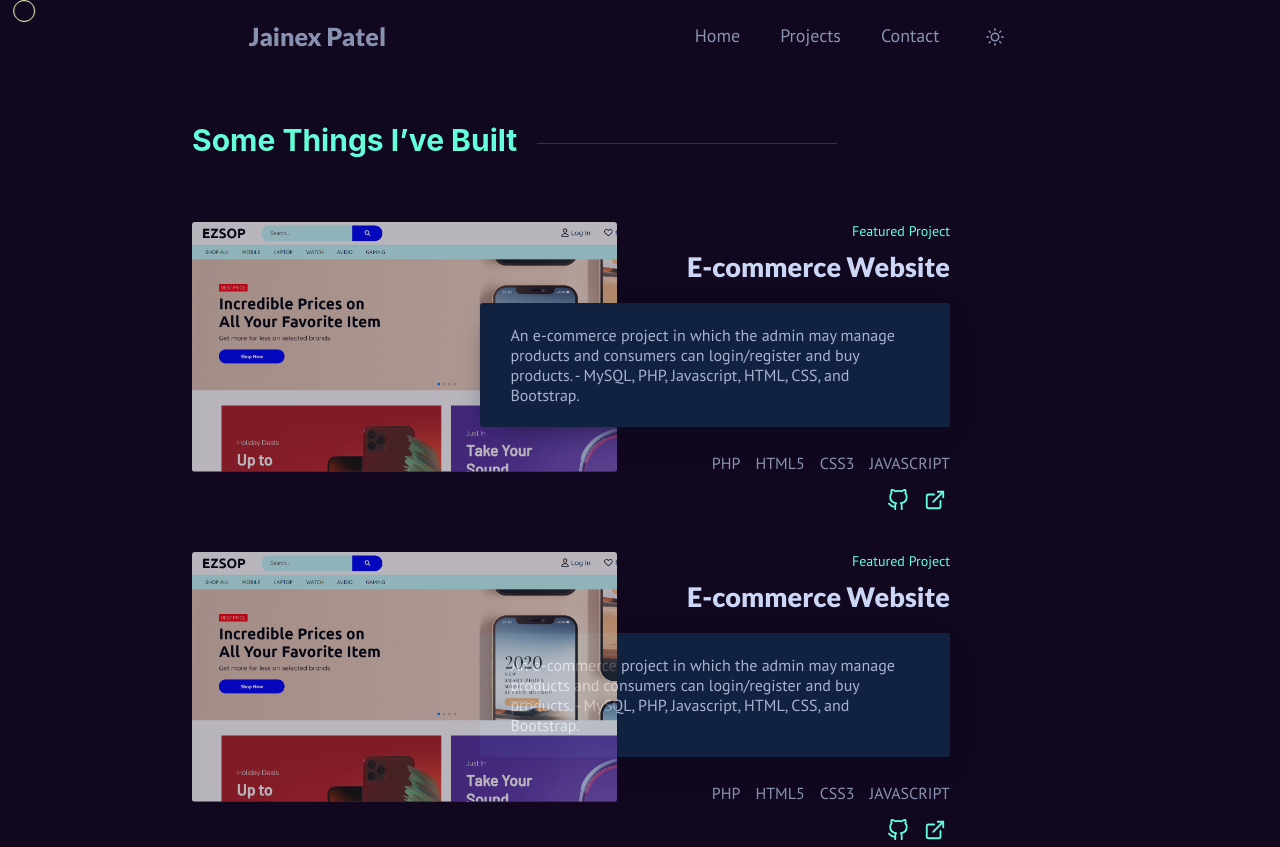
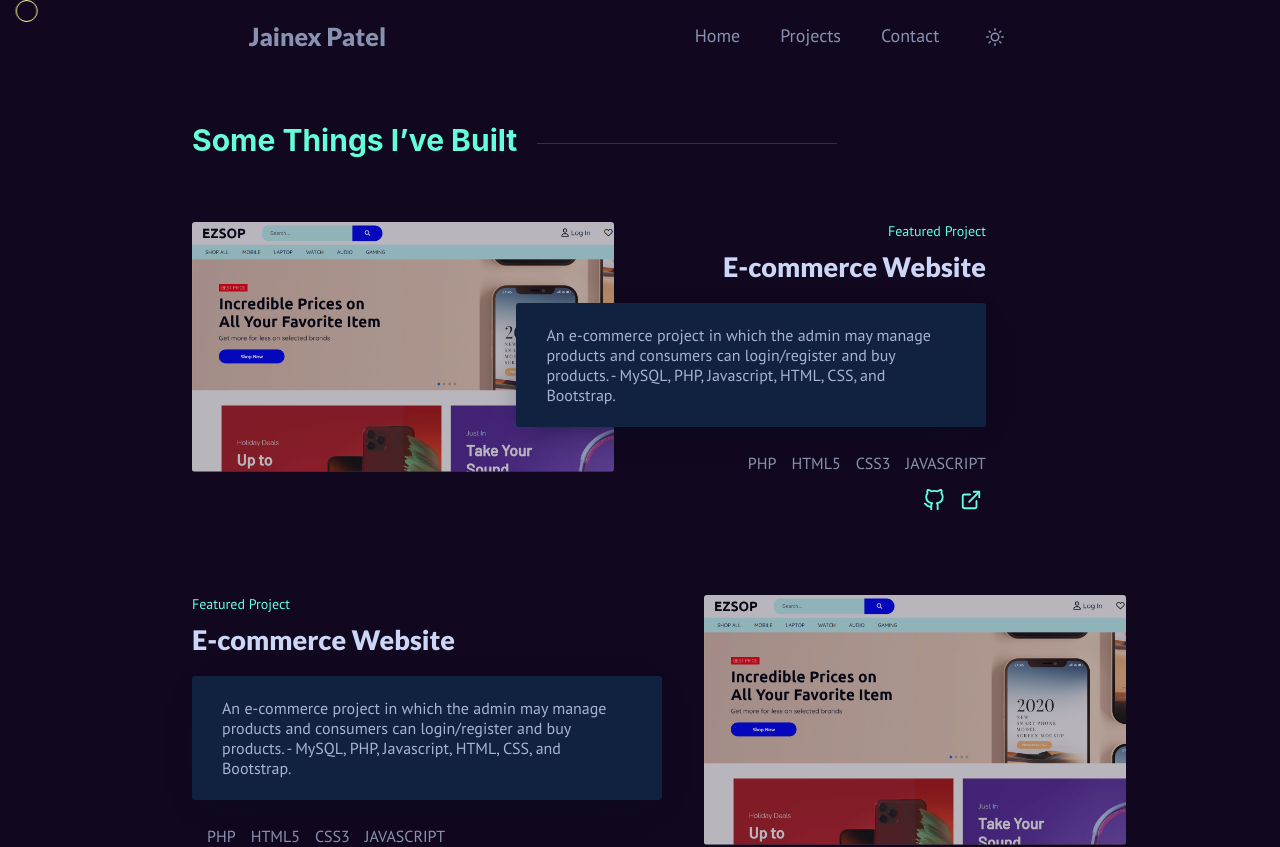
Before and after one commit to Jainex17/Portfolio, a React (Create React App) app: page /project in a window 1280 px wide. Shown: the top 847 px of the page. Built offline with nearby package versions, Linux system fonts and the light colour scheme.

Commit message:
try project page fixinggg :(

```diff
--- a/src/Componets/projects/Projects.css
+++ b/src/Componets/projects/Projects.css
@@ -34,14 +34,15 @@
   background-repeat: no-repeat;
   background-size: auto 100%;
   height: 250px;
-  width: 83%;
+  width: 33%;
   border-radius: 3px;
-  z-index: 2;
+  z-index: 1;
   transition: all 0.5s ease;
   opacity: 0.7;
+  position: absolute;
 }
 .projects .project-container .project-img .img-layer {
-  width: 100%;
+  width: 50%;
   z-index: 3;
   transition: all 0.25s cubic-bezier(0.645, 0.045, 0.355, 1);
   /* background-color: #0a192f; */
@@ -50,11 +51,21 @@
   height: 100%;
   border-radius: 3px;
 }
-.container-content {
-  position: absolute;
-  right: 330px;
+.left-container .container-content {
+  position: relative;
+  right: 0px;
   display: flex;
   width: 40%;
+  z-index: 4;
+  flex-direction: column;
+  align-items: flex-start;
+}
+.right-container .container-content {
+  position: relative;
+  right: 230px;
+  display: flex;
+  width: 40%;
+  z-index: 4;
   flex-direction: column;
   align-items: flex-end;
 }
@@ -81,10 +92,22 @@
   font-family: var(--ptfont);
   border-radius: 3px;
 }
+.container-content .Project-desc {
+  background-color: var(--Yankees-Blue);
+  color: var(--light-Yankees-Blue);
+  padding: 6px 30px;
+  margin: 10px 0;
+  box-shadow: 0 10px 30px -15px var(--navy-shadow);
+  width: 80%;
+  font-size: 16px;
+  font-family: var(--ptfont);
+  border-radius: 3px;
+}
 .container-content .project-tech {
   list-style: none;
   display: flex;
   font-family: var(--ptfont);
+  padding-left: 0;
 }
 .container-content .project-tech li {
   padding-left: 15px;
--- a/src/Componets/projects/Projects.js
+++ b/src/Componets/projects/Projects.js
@@ -8,14 +8,14 @@ function Projects() {
       {/* <h1>Projects</h1> */}
       <h2>Some Things I’ve Built</h2>
 
-      <div className="project-container">
+      <div className="project-container right-container">
         <div className="container-img">
           <div className="project-img">
             <div className="img-layer"></div>
             {/* <span><img src={pimg1} alt="project img" /></span> */}
           </div>
         </div>
-        <div className="container-content">
+        <div className="container-content right-content">
           <div className="project-overline">Featured Project</div>
           <h3 className="project-title">E-commerce Website</h3>
           <div className="Project-desc">
@@ -79,7 +79,7 @@ function Projects() {
           </div>
         </div>
       </div>
-      <div className="project-container">
+      <div className="project-container left-container">
         <div className="container-content">
           <div className="project-overline">Featured Project</div>
           <h3 className="project-title">E-commerce Website</h3>
```
Also changed, not shown: src/index.css (line endings or trailing spaces).
